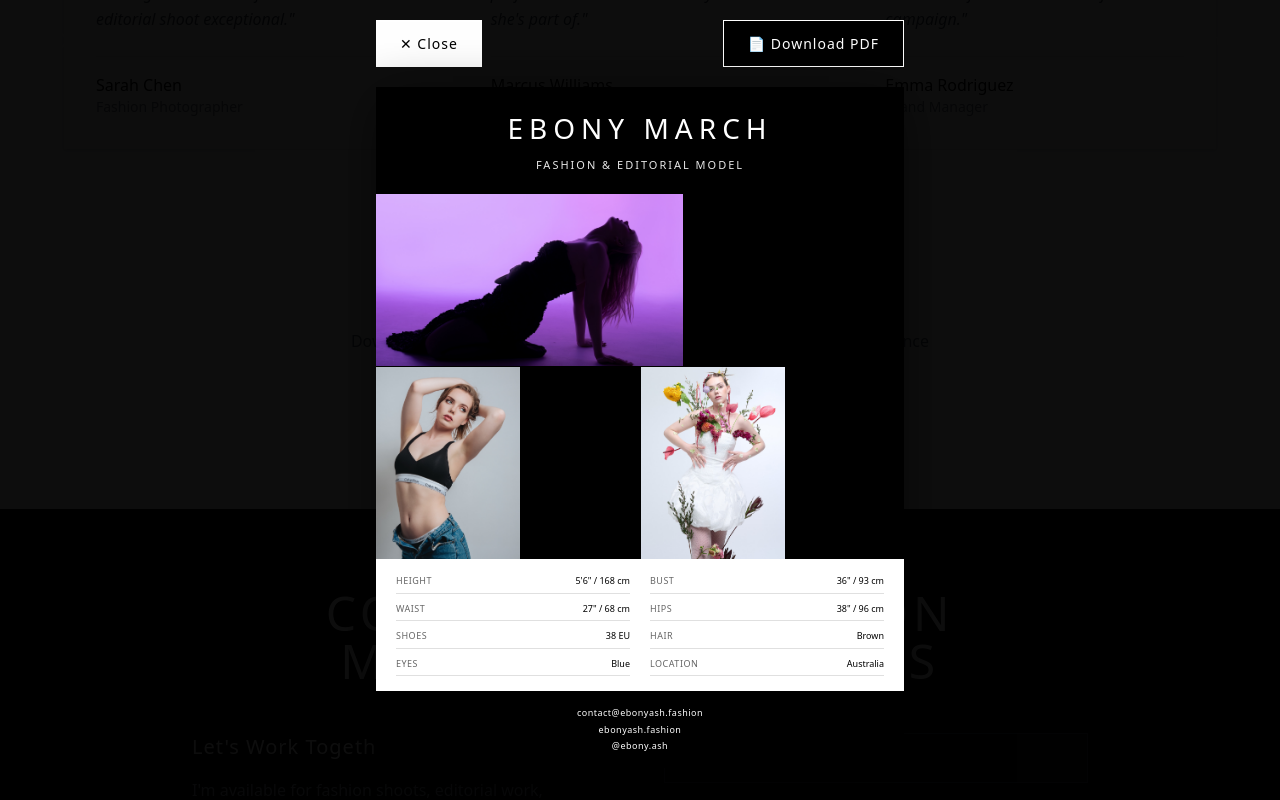
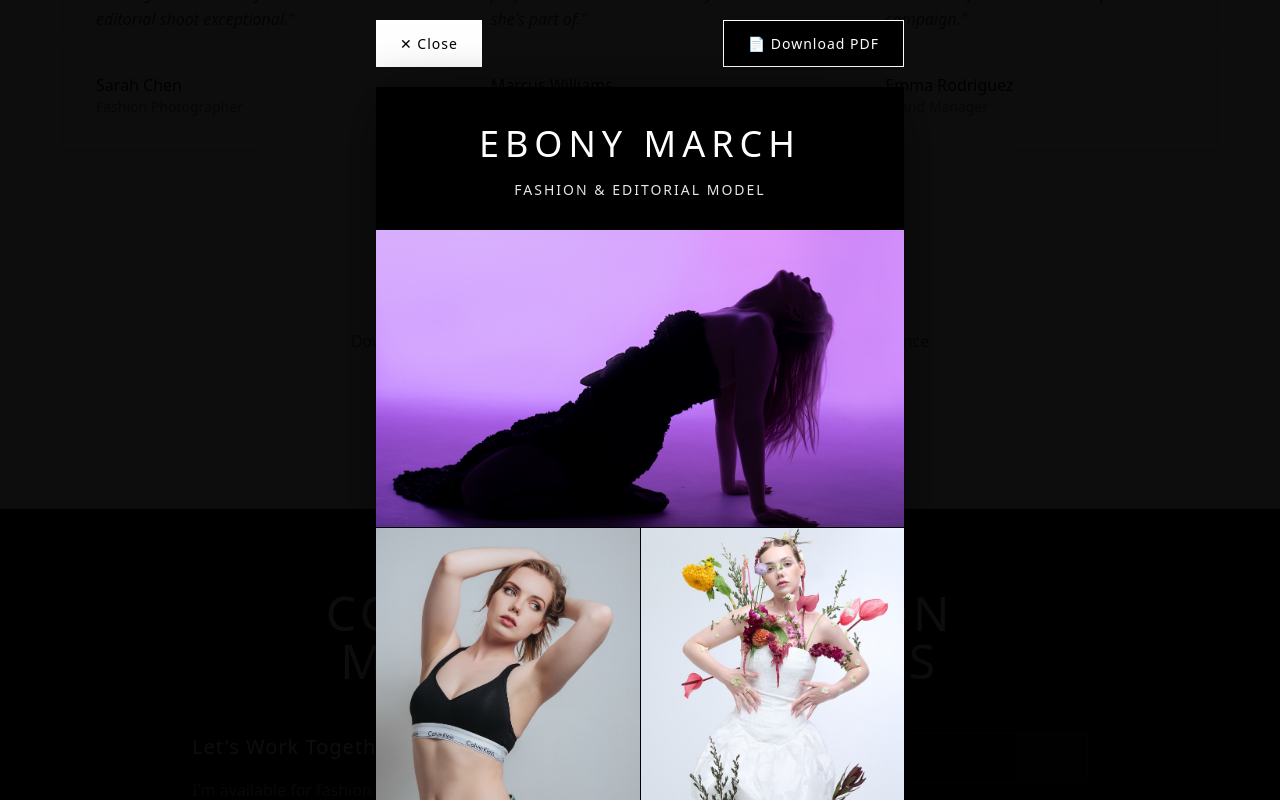
Before and after one commit to MRID0007/Ebony-01, a React (Vite) app: page / in a window 1280 px wide. Both pictures are taken after a click on the button "VIEW & DOWNLOAD COMP CARD". Shown: the part 4176-4976 px from the top of the page. Built offline with nearby package versions, Linux system fonts and the light colour scheme.

Commit message:
Fix comp card proportions for screen display
- Restore larger font sizes and padding for screen view
- Remove max-height constraints from photos on screen
- Keep print optimizations in @media print only
- Ensures comp card looks good on screen while still printing correctly

```diff
--- a/src/components/CompCardPage/CompCardPage.css
+++ b/src/components/CompCardPage/CompCardPage.css
@@ -67,19 +67,19 @@
 .comp-header {
   background: #000;
   color: white;
-  padding: 20px;
+  padding: 30px;
   text-align: center;
 }
 
 .comp-header h1 {
-  font-size: 28px;
+  font-size: 36px;
   font-weight: 300;
   letter-spacing: 6px;
   margin-bottom: 8px;
 }
 
 .comp-tagline {
-  font-size: 11px;
+  font-size: 14px;
   font-weight: 300;
   letter-spacing: 2px;
   opacity: 0.9;
@@ -97,7 +97,6 @@
   background: #f0f0f0;
   aspect-ratio: 3/4;
   overflow: hidden;
-  max-height: 2in;
 }
 
 .comp-photo img {
@@ -109,27 +108,26 @@
 .comp-photo-large {
   grid-column: 1 / -1;
   aspect-ratio: 16/9;
-  max-height: 1.8in;
 }
 
 /* Stats */
 .comp-stats {
-  padding: 15px 20px;
+  padding: 30px 40px;
   background: white;
 }
 
 .comp-stats-grid {
   display: grid;
   grid-template-columns: 1fr 1fr;
-  gap: 8px 20px;
+  gap: 15px 30px;
 }
 
 .comp-stat {
   display: flex;
   justify-content: space-between;
-  padding-bottom: 5px;
+  padding-bottom: 8px;
   border-bottom: 1px solid #e0e0e0;
-  font-size: 9px;
+  font-size: 11px;
 }
 
 .comp-stat-label {
@@ -147,14 +145,14 @@
 .comp-contact {
   background: #000;
   color: white;
-  padding: 12px 20px;
+  padding: 20px;
   text-align: center;
 }
 
 .comp-contact-item {
-  font-size: 9px;
+  font-size: 11px;
   letter-spacing: 0.5px;
-  margin: 3px 0;
+  margin: 5px 0;
 }
 
 /* Print styles */
```
